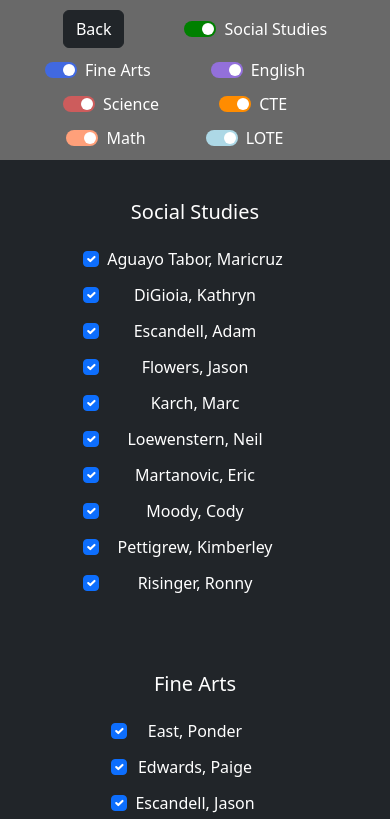
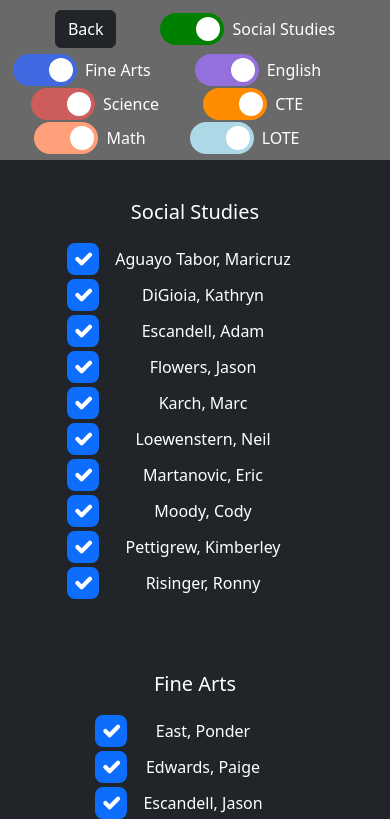
Before and after one commit to GideonWitchel/lasa-office-hours, a plain HTML site: page website/index.html in a window 390 px wide. Both pictures are taken after a click on the button "Settings". Shown: the top 819 px of the page. Drawn offline with nearby package versions, Linux system fonts and the light colour scheme.

Commit message:
Big checkboxes for mobile

```diff
--- a/website/stylesheets/headerfooter.css
+++ b/website/stylesheets/headerfooter.css
@@ -5,6 +5,7 @@
     flex-shrink: 0;
     position: sticky;
     top: 0;
+    z-index: 10;
 }
 #toolbar-subjects, #toolbar-classes-internal {
     display: flex;
@@ -81,4 +82,8 @@ p{
     .phone-toolbar {
         display: block;
     }
+    .form-check-input {
+        scale: 2;
+        margin-right: 1.5em;
+    }
 }
```
